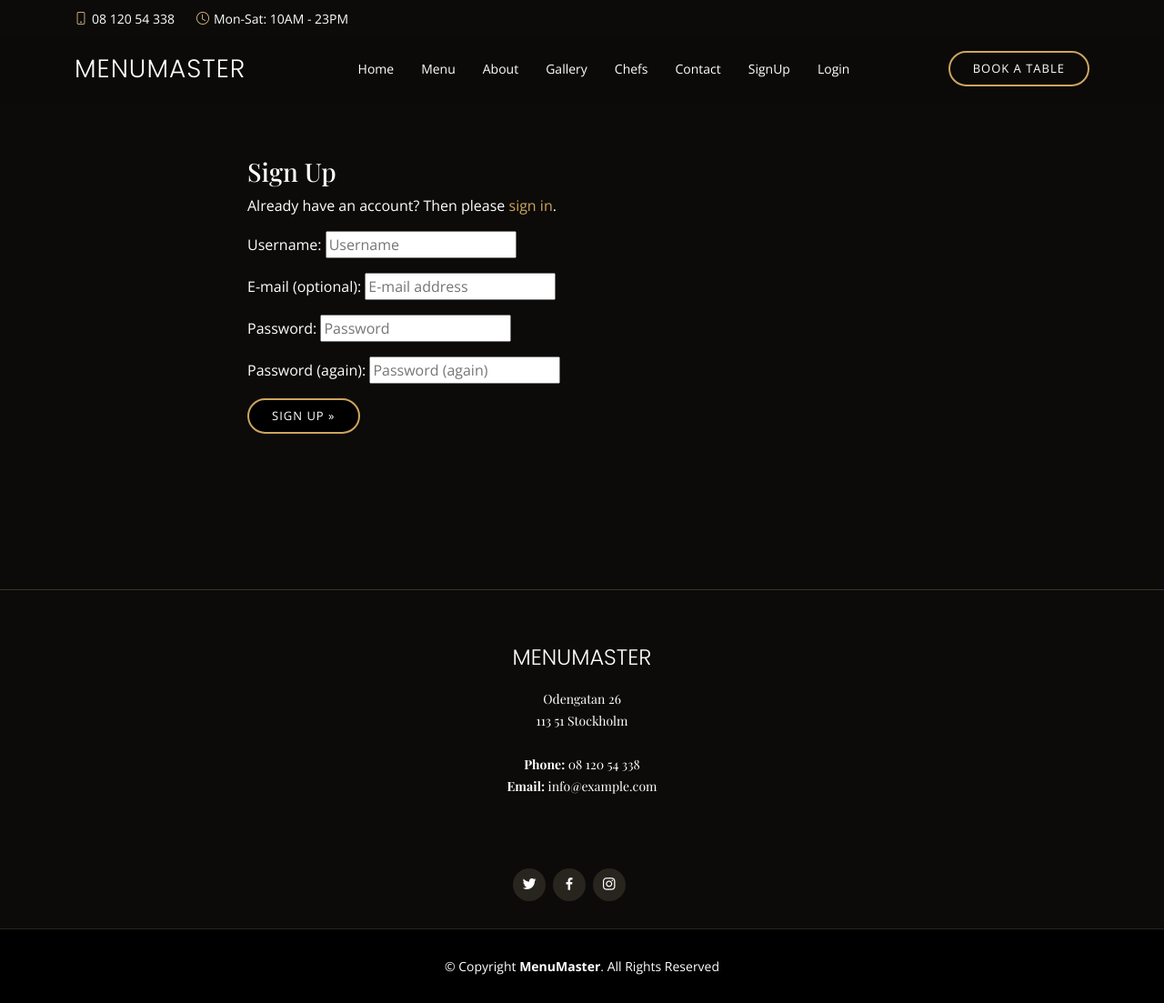
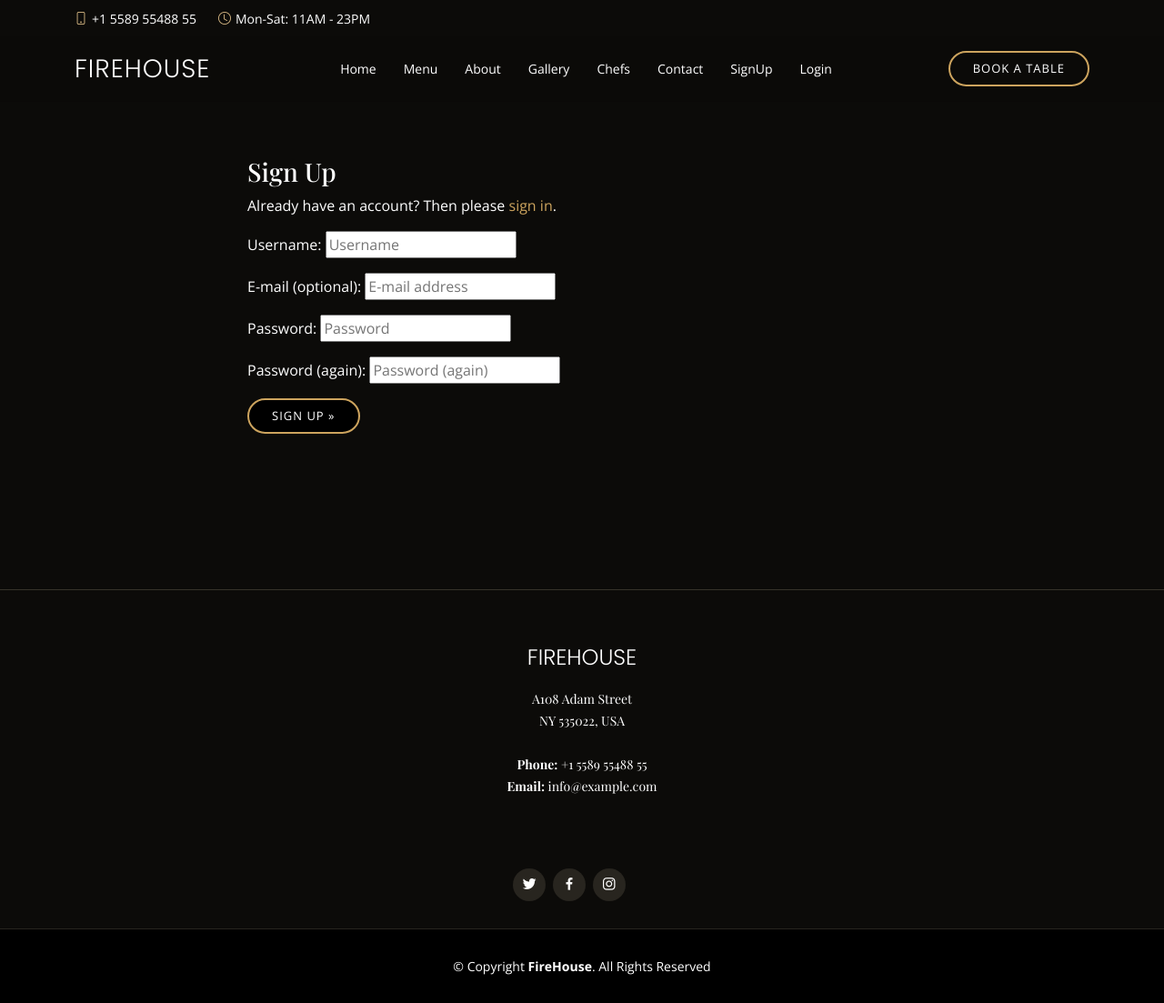
Before and after one commit to Meyaal/Dine, a Django app: page /accounts/signup/ in a window 1280 px wide. Shown: the whole page at 91% size. Run offline with Django 3.2, Linux system fonts and the light colour scheme; some libraries are stand-ins or nearby versions; some web fonts are replaced.

Commit message:
write code in base.html

```diff
--- a/menu/forms.py
+++ b/menu/forms.py
@@ -17,8 +17,8 @@ class Bookingform(forms.ModelForm):
         widget=forms.TextInput(attrs={"placeholder": "namn@exempel.com"})
         )
     phone = forms.IntegerField(
-        widget=forms.TextInput(attrs={"placeholder": "+ 123456789"}),
-        required=False
+        required=False,
+        widget=forms.TextInput(attrs={"placeholder": "+ 123456789"})
         )
 
     class Meta:
--- a/templates/base.html
+++ b/templates/base.html
@@ -7,9 +7,9 @@
   <meta http-equiv="X-UA-Compatible" content="IE=edge">
   <meta content="width=device-width, initial-scale=1.0" name="viewport">
 
-  <title>Welcome to MenuMaster</title>
-  <meta content="MenuMaster premier restaurant with exclusive meals everyday!" name="description">
-  <meta content="Stockholm city restaurant, dinner, lunch, places to eat in Stockholm" name="keywords">
+  <title>Welcome to FireHouse - New York!</title>
+  <meta content="New York's premier restaurant with exclusive meals everyday!" name="description">
+  <meta content="new york city restaurant, dinner, lunch, places to eat in nyc" name="keywords">
 
   <!-- Favicons -->
   <link href="{% static 'img/favicon.png' %}" rel="icon">
@@ -45,7 +45,7 @@
   <div class="row">
     <div class="col-md-8 offset-md-2">
       {% for message in messages %}
-      <div class="alert {{ message.tags }} alert-dismissible fade show alert-bar" id="msg" role="alert"></div>
+      <div class="alert {{ message.tags }} alert-dismissible fade show alert-bar" id="msg" role="alert">
         {{ message | safe }}
       </div>
       {% endfor %}
@@ -56,8 +56,8 @@
 <div id="topbar" class="d-flex align-items-center fixed-top">
   <div class="container d-flex justify-content-center justify-content-md-between">
     <div class="contact-info d-flex align-items-center">
-      <i class="bi bi-phone d-flex align-items-center"><span>08 120 54 338</span></i>
-      <i class="bi bi-clock d-flex align-items-center ms-4"><span> Mon-Sat: 10AM - 23PM</span></i>
+      <i class="bi bi-phone d-flex align-items-center"><span>+1 5589 55488 55</span></i>
+      <i class="bi bi-clock d-flex align-items-center ms-4"><span> Mon-Sat: 11AM - 23PM</span></i>
     </div>
   </div>
 </div>
@@ -66,7 +66,9 @@
 <header id="header" class="fixed-top d-flex align-items-cente">
   <div class="container-fluid container-xl d-flex align-items-center justify-content-lg-between">
 
-    <h1 class="logo me-auto me-lg-0"><a href="{% url 'home' %}">MenuMaster</a></h1>
+    <h1 class="logo me-auto me-lg-0"><a href="{% url 'home' %}">FireHouse</a></h1>
+    <!-- Uncomment below if you prefer to use an image logo -->
+    <!-- <a href="index.html" class="logo me-auto me-lg-0"><img src="assets/img/logo.png" alt="" class="img-fluid"></a>-->
 
     <nav id="navbar" class="navbar order-last order-lg-0">
       <ul>
@@ -81,8 +83,8 @@
         <li><a class="nav-link scrollto" href="{% url 'account_logout' %}">Logout</a></li>
         <li><a class="nav-link scrollto" href="{% url 'mybookings_page' %}">My Bookings</a></li>
         {% else %}
-        <li><a class="nav-link scrollto" href="{% url 'account_signup'%}">SignUp</a></li>
-        <li><a class="nav-link scrollto" href="{% url 'account_login'%}">Login</a></li>
+        <li><a class="nav-link scrollto" href="{% url 'account_signup' %}">SignUp</a></li>
+        <li><a class="nav-link scrollto" href="{% url 'account_login' %}">Login</a></li>
         {% endif %}
       </ul>
       <i class="bi bi-list mobile-nav-toggle"></i>
@@ -106,11 +108,11 @@
         <div class="row">
 
           <div class="footer-info text-center">
-            <h3>MenuMaster</h3>
+            <h3>FireHouse</h3>
             <p>
-              Odengatan 26<br>
-              113 51 Stockholm<br><br>
-              <strong>Phone:</strong> 08 120 54 338<br>
+              A108 Adam Street <br>
+              NY 535022, USA<br><br>
+              <strong>Phone:</strong> +1 5589 55488 55<br>
               <strong>Email:</strong> info@example.com<br>
             </p>
           </div>
@@ -120,7 +122,7 @@
               <a href="http://www.twitter.com" target="_blank" rel="noopener"
                 aria-label="Join our Twitterpage (opens in a new tab)" class="twitter"><i class="bx bxl-twitter"></i></a>
               <a href="http://www.facebook.com" target="_blank" rel="noopener"
-               aria-label="Join our Facebookpage (opens in a new tab)" class="facebook"><i class="bx bxl-facebook"></i></a>
+                aria-label="Join our Facebookpage (opens in a new tab)" class="facebook"><i class="bx bxl-facebook"></i></a>
               <a href="http://www.instagram.com" target="_blank" rel="noopener"
                 aria-label="Join our Instagrampage (opens in a new tab)" class="instagram"><i class="bx bxl-instagram"></i></a>
             </div>
@@ -131,7 +133,7 @@
 
     <div class="container">
       <div class="copyright">
-        &copy; Copyright <strong><span>MenuMaster</span></strong>. All Rights Reserved
+        &copy; Copyright <strong><span>FireHouse</span></strong>. All Rights Reserved
       </div>
     </div>
   </footer><!-- End Footer -->
```
